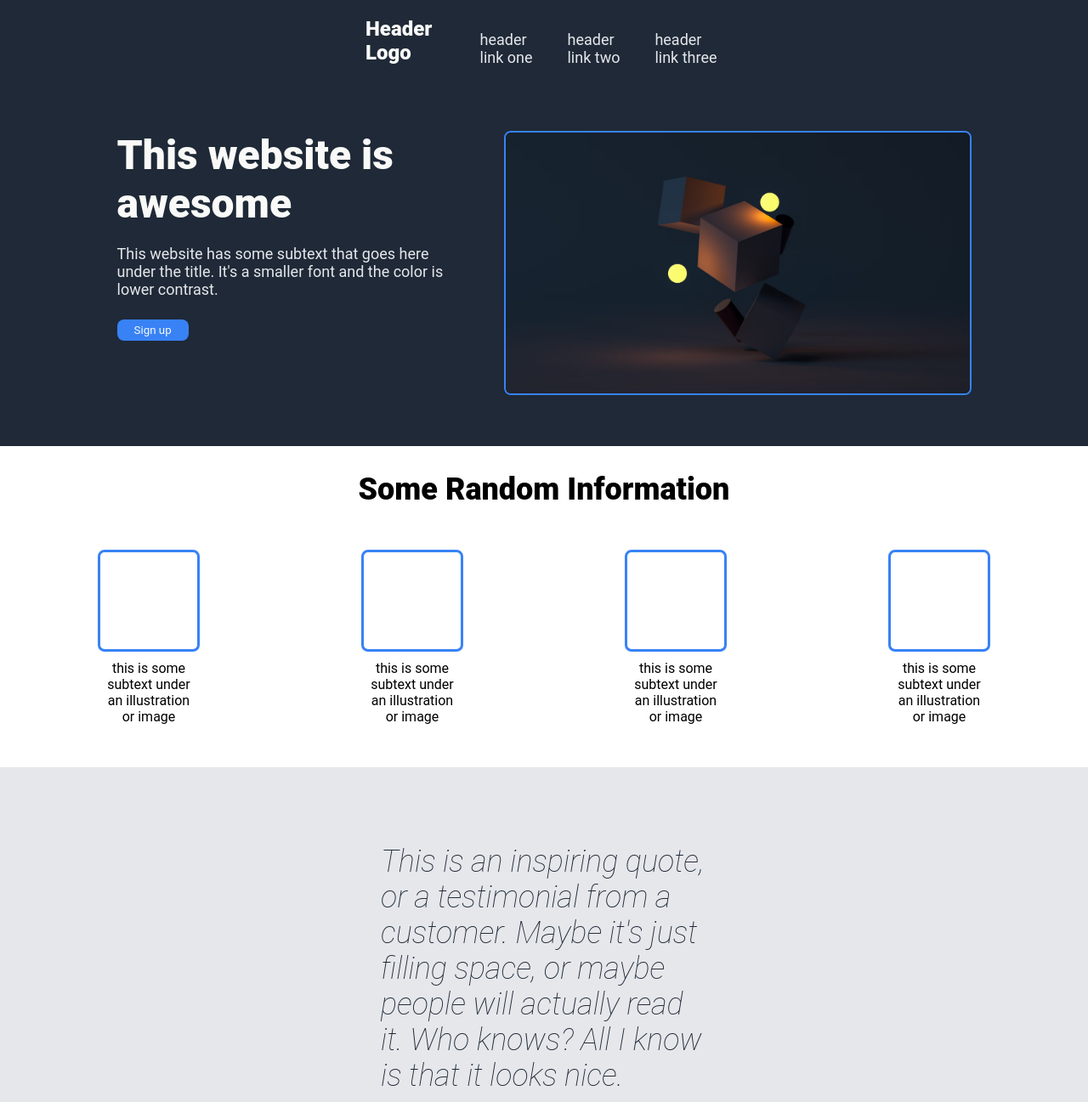
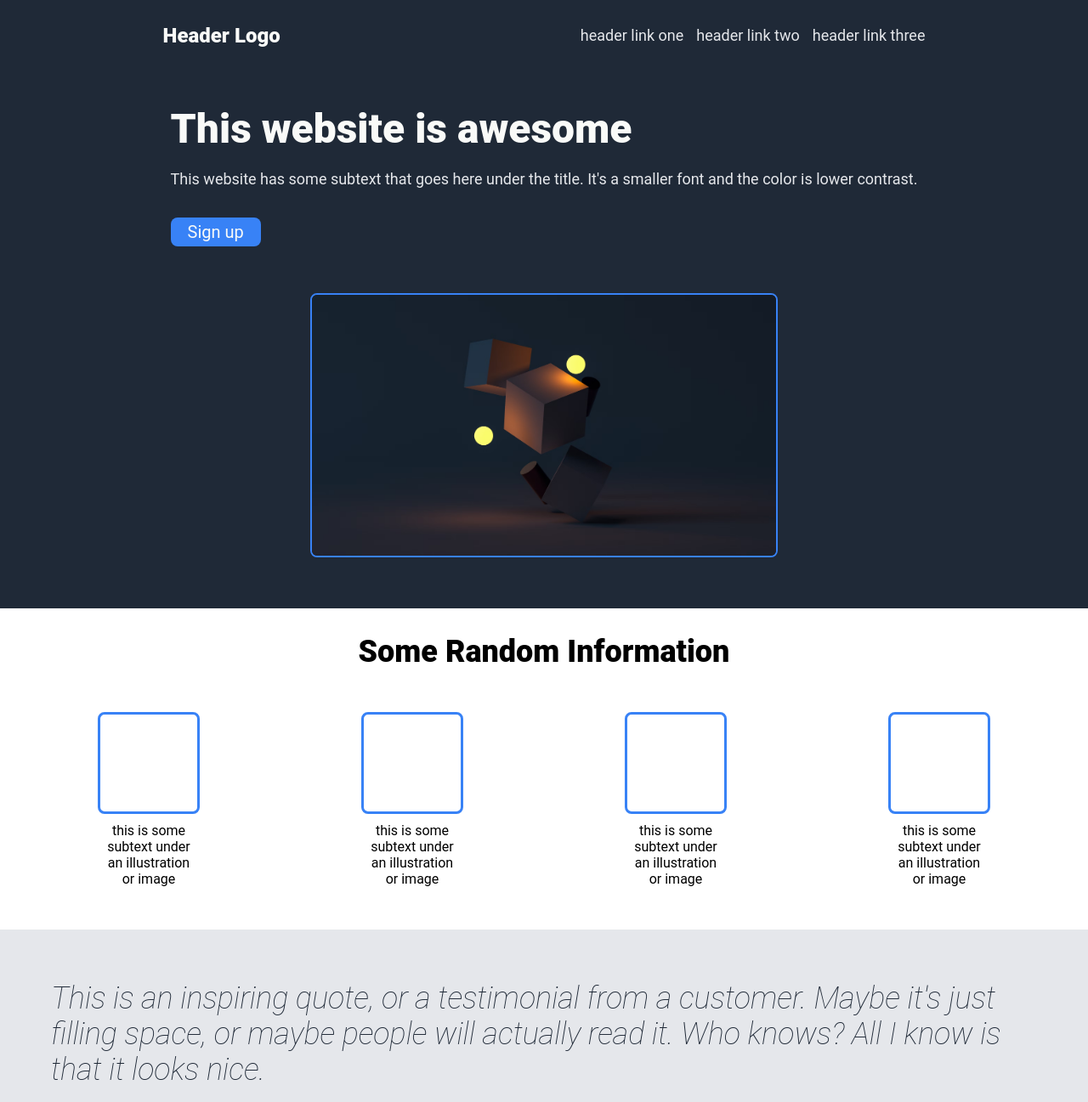
Before and after one commit to Ashton42/landing-page, a plain HTML site: page index.html in a window 1280 px wide. Shown: the top 1297 px of the page at 85% size. Drawn offline with Linux system fonts and the light colour scheme.

Commit message:
Add responsiveness for mobile

```diff
--- a/index.html
+++ b/index.html
@@ -53,7 +53,7 @@
     </div>
 
     <div class="three">
-        <div>This is an inspiring quote, or a testimonial from a customer. Maybe it's just filling space, or
+        <div class="quote">This is an inspiring quote, or a testimonial from a customer. Maybe it's just filling space, or
             maybe people will actually read it. Who knows? All I know is that it looks nice.
         </div>
         <div class="thor">-Thor, God of Thunder</div>
--- a/style.css
+++ b/style.css
@@ -1,6 +1,6 @@
 * {
     box-sizing: border-box;
-    font-family: Roboto, Helvetica, sans-serif;
+    font-family: roboto, Helvetica, sans-serif;
 }
 
 img {
@@ -13,7 +13,8 @@ img {
 ul {
     list-style-type: none;
     display: flex;
-    gap: 30px;
+    gap: 15px;
+    padding: 0px
 }
 
 a {
@@ -38,12 +39,13 @@ body {
 .header {
     display: flex;
     background-color: #1F2937;
-    justify-content: space-between;
-    padding: 20px 430px;
+    justify-content: space-around;
     flex: 1;
+    padding: 15px;
 }
 
 .header-left {
+    align-self: center;
     color: #F9FAF8;
     font-size: 24px;
     font-weight: 800;
@@ -55,10 +57,12 @@ body {
     flex: 1;
     justify-content: center;
     gap: 55px;
-    padding: 40px 0px 60px 0px;
+    padding: 40px 15px 60px 15px;
+    flex-wrap: wrap;
 }
 
 .one button {
+    font-size: 20px;
     background-color: #3882F6;
     color: #F9FAF8;
     border-radius: 8px;
@@ -67,7 +71,6 @@ body {
 }
 
 .hero-main {
-    max-width: 400px;
     display: flex;
     flex-wrap: wrap;
     font-size: 48px;
@@ -80,8 +83,7 @@ body {
     flex-wrap: wrap;
     font-size: 18px;
     color: #E5E7EB;
-    width: 400px;
-    margin: 20px 0px 25px 0px;
+    margin: 20px 0px 35px 0px;
 }
 
 .two {
@@ -125,7 +127,6 @@ body {
 
 .three {
     display: flex;
-    /* flex-direction: column; */
     flex: 1;
     background-color: #E5E7EB;
     justify-content: center;
@@ -134,21 +135,20 @@ body {
     font-style: italic;
     font-weight: lighter;
     color: #1F2937;
-    padding: 90px 400px;;
+    padding: 60px;
     flex-wrap: wrap;
     max-width: 100%;
 }
 
-.three div {
-    width: 80%
+.quote {
+/*  */
 }
 
 .thor {
-    margin: 15px 225px 0px 100px;
     font-weight: 700;
     display: flex;
-    justify-content: flex-end;
     flex-wrap: wrap;
+    margin: 20px 130px auto auto;
 }
 
 .four {
@@ -161,11 +161,12 @@ body {
 
 .sign-up-panel {
     display: flex;
+    flex-wrap: wrap;
+    gap: 20px;
     justify-content: space-between;
     background-color: #3882F6;
-    padding: 50px 120px;
+    padding: 60px;
     border-radius: 8px;
-    width: 70%;
 }
 
 .panel-left {
@@ -175,6 +176,7 @@ body {
 }
 
 .action {
+    font-size: 30px;
     font-weight: 900;
 }
 
@@ -183,7 +185,8 @@ body {
     border: 2px solid #F9FAF8;
     background-color: #3882F6;
     border-radius: 5px;
-    padding: 2px 20px
+    padding: 2px 20px;
+    flex-grow: 0;
 }
 
 .footer {
```
